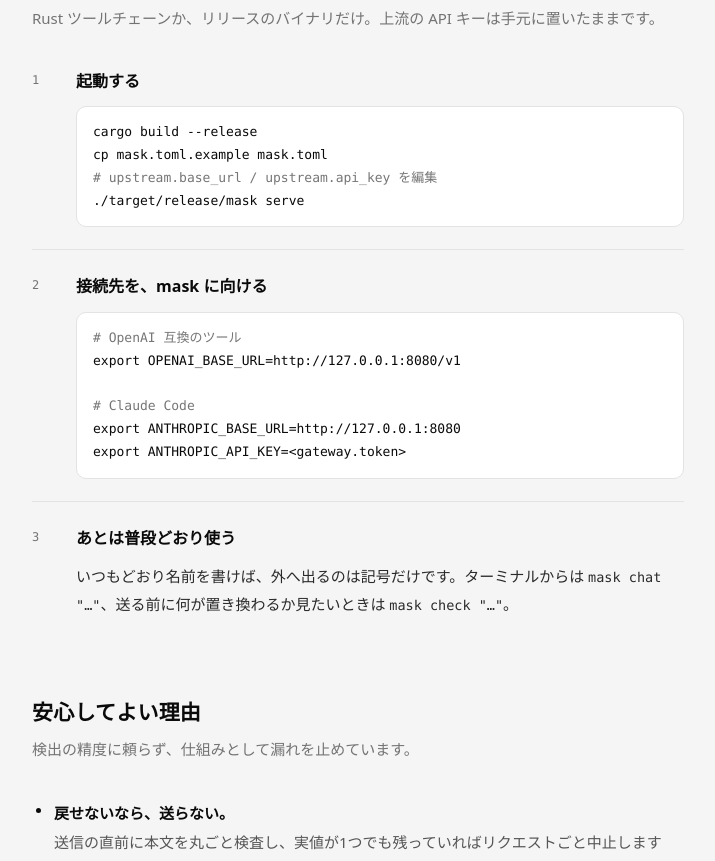
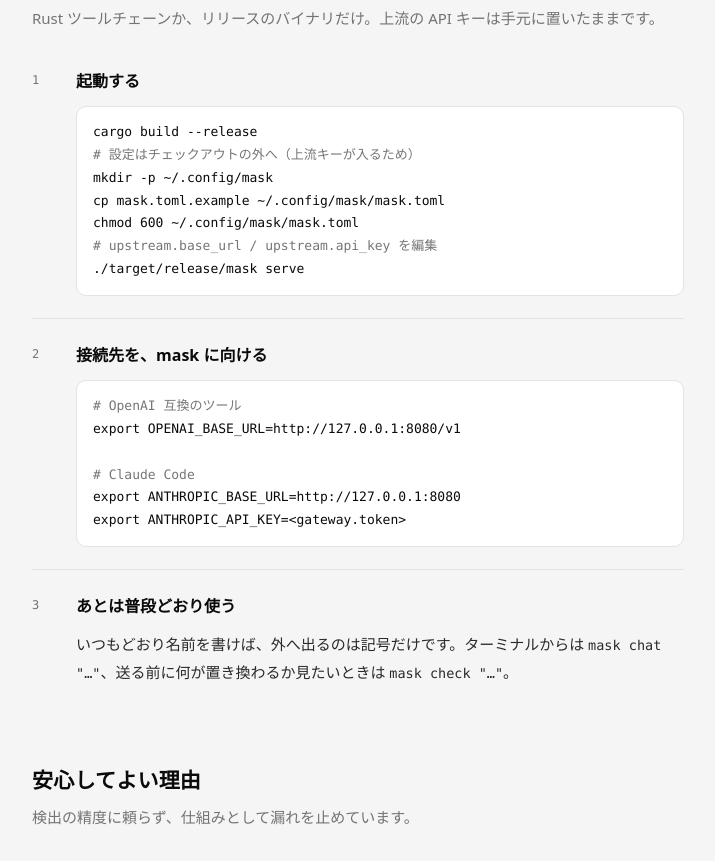
Before and after one commit to yf-1229/mask, a plain HTML site: page site/index.html in a window 1280 px wide. Shown: the part 891-1752 px from the top of the page, without its empty margins (282-997 px from the left). Drawn offline with Linux system fonts and the light colour scheme.

Commit message:
docs: move the config out of the tree, and say where the client line is
Two corrections to the operator's documentation, both about the same thing:
where the agent sits relative to the running instance.

The README walked the operator through copying `mask.toml.example` into the
checkout, which puts the upstream key inside the one directory a coding agent
works in — four sections after arguing that the key must live outside the tree
for exactly that reason. The quick start now writes it to the operator's own
config directory at mode 600, and names the resolution order it is relying on:
`--config`, `$MASK_CONFIG`, `$XDG_CONFIG_HOME`, then a file in the checkout.
That last form still works — it is gitignored — but the docs stop recommending
it. The site's 起動する block says the same in one comment.

AGENTS.md drew the client/operator line at "connecting a harness is fine" and
did not say what the guard does to a shell in this checkout. It does now: the
client relationship lives in the harness's base-URL setting, a request composed
by hand is refused because it spends the operator's key and rewrites their
session, and the guard's matching is described where the guardrails are listed,
so a blocked `cd … && git status` reads as a false positive to report rather
than a wall to climb. The Japanese summary carries the same split.

The README's guarantees table gains the shell cases it was missing — the `chat`
and `status` subcommands, and any connection to the gateway port — and the
guard's own row now says why the previous commit changed the matcher.

Generated by Mistral Vibe.
Co-Authored-By: Mistral Vibe <vibe@mistral.ai>

```diff
--- a/site/index.html
+++ b/site/index.html
@@ -453,7 +453,10 @@
           <div>
             <h3>起動する</h3>
             <pre><code>cargo build --release
-cp mask.toml.example mask.toml
+<span class="c"># 設定はチェックアウトの外へ（上流キーが入るため）</span>
+mkdir -p ~/.config/mask
+cp mask.toml.example ~/.config/mask/mask.toml
+chmod 600 ~/.config/mask/mask.toml
 <span class="c"># upstream.base_url / upstream.api_key を編集</span>
 ./target/release/mask serve</code></pre>
           </div>
```
Also changed, not shown: 2 other files.
